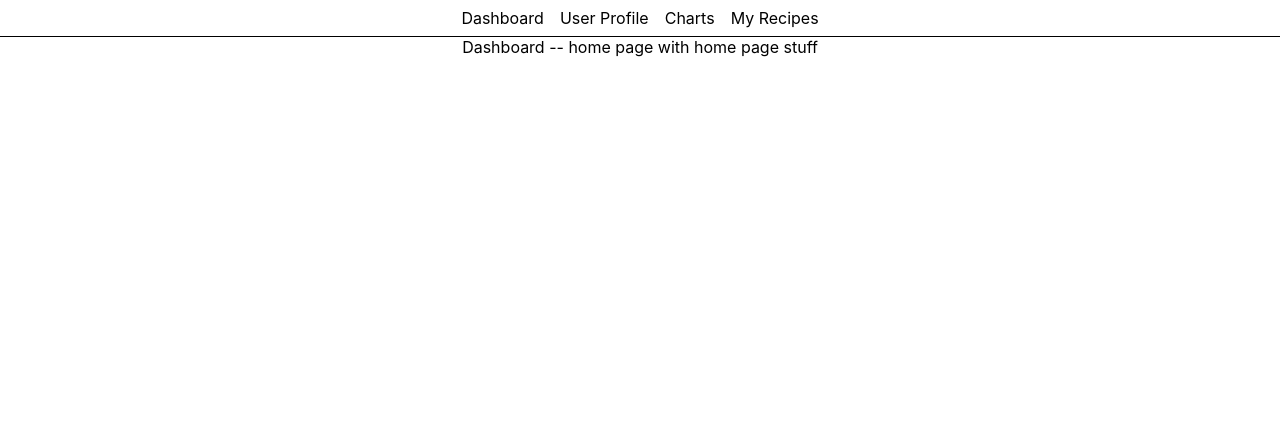
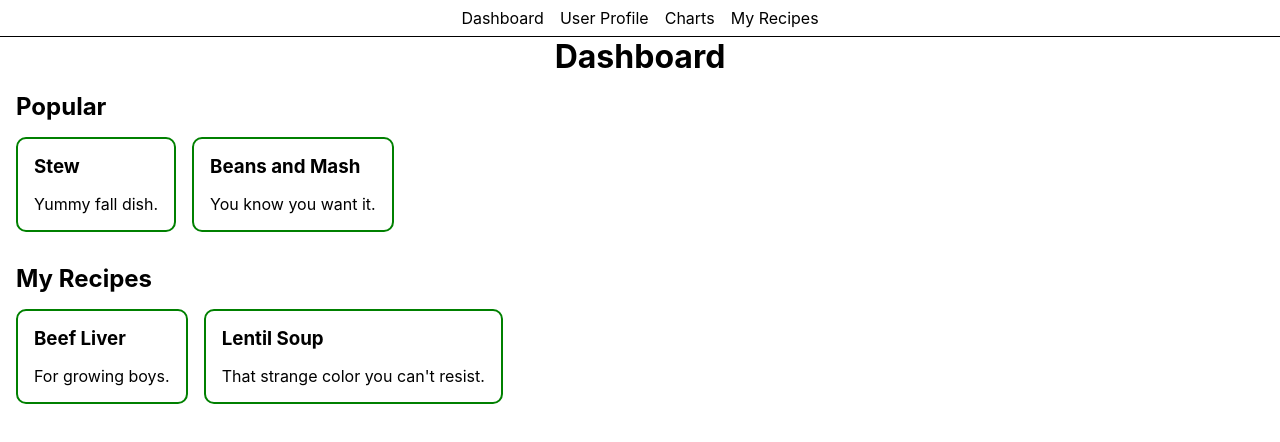
Before and after one commit to nickhibbits/recipe-app, a React (Create React App) app in the folder client/: page / in a window 1280 px wide. Shown: the top 442 px of the page. Built offline with nearby package versions, Linux system fonts and the light colour scheme; no server answers.

Commit message:
start building recipe scroll container

```diff
--- a/client/src/components/Dashboard.js
+++ b/client/src/components/Dashboard.js
@@ -1,4 +1,5 @@
 import React, { useEffect, useState } from "react";
+import RecipeScrollContainer from "./RecipeScrollContainer";
 
 function Dashboard() {
   useEffect(() => {
@@ -7,7 +8,36 @@ function Dashboard() {
       .then((data) => console.log("DATA", data));
   }, []);
 
-  return <div>Dashboard -- home page with home page stuff</div>;
+  // load and hanlde these in the redux store on login
+  const popularRecipes = {
+    1: {
+      title: "Stew",
+      description: "Yummy fall dish.",
+    },
+    2: {
+      title: "Beans and Mash",
+      description: "You know you want it.",
+    },
+  };
+
+  const myRecipes = {
+    1: {
+      title: "Beef Liver",
+      description: "For growing boys.",
+    },
+    2: {
+      title: "Lentil Soup",
+      description: "That strange color you can't resist.",
+    },
+  };
+
+  return (
+    <main className="dashboard-component">
+      <h1 className="page-heading">Dashboard</h1>
+      <RecipeScrollContainer recipes={popularRecipes} categoryTitle="Popular" />
+      <RecipeScrollContainer recipes={myRecipes} categoryTitle="My Recipes" />
+    </main>
+  );
 }
 
 export default Dashboard;
--- /dev/null
+++ b/client/src/components/RecipeScrollContainer.js
@@ -0,0 +1,30 @@
+import { Link } from "react-router-dom";
+import React from "react";
+
+import "../styles/RecipeScrollContainer.scss";
+
+function RecipeScrollContainer({ recipes, categoryTitle }) {
+  return (
+    <main className="recipe-scroll-container-component flex-column">
+      <h2 className="category-title">{categoryTitle}</h2>
+      <ul className="recipes-list flex-row">
+        {Object.values(recipes).map((recipe) => {
+          return (
+            <li className="recipe-card-wrapper">
+              <Link>
+                <div className="recipe-card flex-column">
+                  <h3 className="recipe-title">{recipe.title}</h3>
+                  <p className="recipe-short-description">
+                    {recipe.description}
+                  </p>
+                </div>
+              </Link>
+            </li>
+          );
+        })}
+      </ul>
+    </main>
+  );
+}
+
+export default RecipeScrollContainer;
--- /dev/null
+++ b/client/src/styles/RecipeScrollContainer.scss
@@ -0,0 +1,15 @@
+.recipe-scroll-container-component {
+  padding: 1rem;
+  align-items: flex-start;
+}
+
+.recipe-card-wrapper {
+  border: solid 2px green;
+  border-radius: 10px;
+  padding: 1rem;
+}
+
+.recipe-card {
+  gap: 0;
+  align-items: flex-start;
+}
```
